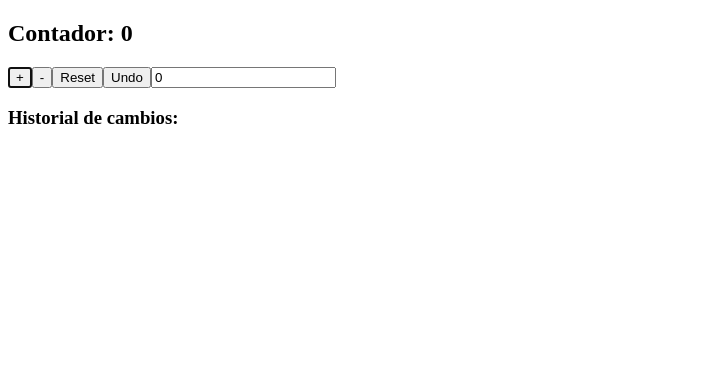
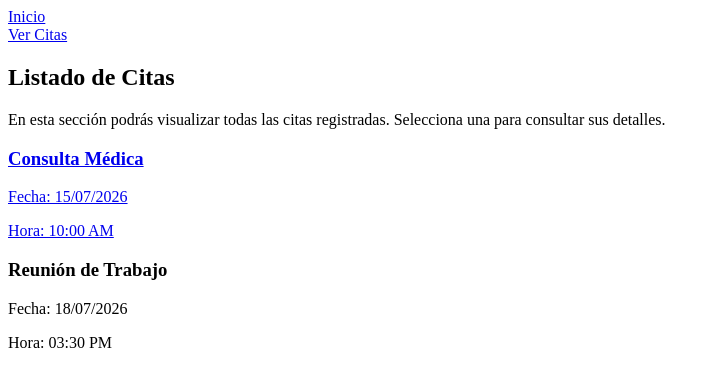
Before and after one commit to Said-Meza/module6, a React (Vite) app: page /citas in a window 1280 px wide. Shown: the top 386 px of the page, without its empty margins (0-720 px from the left). Built offline with nearby package versions, Linux system fonts and the light colour scheme.

Commit message:
react router

```diff
--- a/package.json
+++ b/package.json
@@ -11,7 +11,8 @@
   },
   "dependencies": {
     "react": "^19.2.6",
-    "react-dom": "^19.2.6"
+    "react-dom": "^19.2.6",
+    "react-router-dom": "^7.18.1"
   },
   "devDependencies": {
     "@eslint/js": "^10.0.1",
--- a/src/App.jsx
+++ b/src/App.jsx
@@ -1,26 +1,44 @@
 // import { ListaCompras } from "./ListasCompras"
 // import { Tarjeta } from "./Tarjeta"
 
-import { Game } from "./components/Game"
-import { CounterGame } from "./CounterGames"
+// import { Game } from "./components/Game"
+// import { CounterGame } from "./CounterGames"
 
 // import { ContadorTareas } from "./ContadorTareas"
 // import { ExploradorEspacial } from "./ExploradorEspacial"
+import { BrowserRouter, Routes, Route, Link } from 'react-router-dom';
 
-
+import { Home } from './pages/Home';
+import { CitasDetalle } from './pages/CitasDetalle';
+import { Citas } from './pages/Citas';
+import { NotFound } from './pages/NotFound';
+NotFound
 function App() {
 
   return (
-       <div>
-      {/* <h1>Tarjeta de Presentación</h1> */}
-      {/* Renderizamos el componente Tarjeta */}
-      {/* <Tarjeta /> */}
-      {/* <ListaCompras /> */}
-      {/* <ContadorTareas></ContadorTareas> */}
-      {/* <ExploradorEspacial></ExploradorEspacial> */}
-      {/* <Game></Game> */}
-      <CounterGame></CounterGame>
-    </div>
+    <BrowserRouter>
+      <nav>
+        <Link to="/">Inicio</Link><br>
+        </br>
+        <Link to="/citas">Ver Citas</Link>
+      </nav>
+      <Routes>
+        <Route path="/" element={<Home />} />
+        <Route path="/citas" element={<Citas />} />
+        <Route path="/citas/:id" element={<CitasDetalle />} />
+        <Route path="*" element={<NotFound />} />
+      </Routes>
+    </BrowserRouter>
+    //    <div>
+    //   {/* <h1>Tarjeta de Presentación</h1> */}
+    //   {/* Renderizamos el componente Tarjeta */}
+    //   {/* <Tarjeta /> */}
+    //   {/* <ListaCompras /> */}
+    //   {/* <ContadorTareas></ContadorTareas> */}
+    //   {/* <ExploradorEspacial></ExploradorEspacial> */}
+    //   {/* <Game></Game> */}
+    //   <CounterGame></CounterGame>
+    // </div>
 
   )
 }
--- /dev/null
+++ b/src/pages/Citas.jsx
@@ -0,0 +1,32 @@
+
+
+export const Citas = () => {
+  return (
+    <main className="container">
+      <section>
+        <h1>Listado de Citas</h1>
+
+        <p>
+          En esta sección podrás visualizar todas las citas registradas.
+          Selecciona una para consultar sus detalles.
+        </p>
+
+        <div className="lista-citas">
+
+          <a href="/citas/2" className="cita">
+            <h3>Consulta Médica</h3>
+            <p>Fecha: 15/07/2026</p>
+            <p>Hora: 10:00 AM</p>
+          </a>
+
+          <article className="cita">
+            <h3>Reunión de Trabajo</h3>
+            <p>Fecha: 18/07/2026</p>
+            <p>Hora: 03:30 PM</p>
+          </article>
+
+        </div>
+      </section>
+    </main>
+  )
+}
--- /dev/null
+++ b/src/pages/CitasDetalle.jsx
@@ -0,0 +1,33 @@
+
+import { useParams } from 'react-router-dom';
+
+export const CitasDetalle = () => {
+   const { id } = useParams();
+  return (
+     <main className="container">
+      <section>
+
+        <h1>Detalle de la Cita</h1>
+
+        <article>
+
+          <h2>Consulta Médica</h2>
+
+          <p><strong>ID:</strong> {id}</p>
+
+          <p><strong>Fecha:</strong> 15/07/2026</p>
+
+          <p><strong>Hora:</strong> 10:00 AM</p>
+
+          <p><strong>Lugar:</strong> Clínica Central</p>
+
+          <p>
+            <strong>Descripción:</strong> Consulta médica de seguimiento.
+          </p>
+
+        </article>
+
+      </section>
+    </main>
+  )
+}
--- /dev/null
+++ b/src/pages/Home.jsx
@@ -0,0 +1,24 @@
+
+
+export const Home = () => {
+  return (
+    <main className="container">
+      <section>
+        <h1>Agenda de Citas</h1>
+        <p>
+          Bienvenido a la aplicación de gestión de citas. Aquí podrás registrar,
+          consultar y administrar todas tus citas de manera rápida y sencilla.
+        </p>
+
+        <h2>¿Qué puedes hacer?</h2>
+
+        <ul>
+          <li>📅 Registrar nuevas citas.</li>
+          <li>🔍 Consultar los detalles de una cita.</li>
+          <li>📖 Mantener un historial organizado.</li>
+          <li>⚡ Navegar fácilmente entre las diferentes secciones.</li>
+        </ul>
+      </section>
+    </main>
+  )
+}
--- /dev/null
+++ b/src/pages/NotFound.jsx
@@ -0,0 +1,20 @@
+
+export const NotFound = () => {
+  return (
+    <main className="container">
+
+      <section>
+
+        <h1>404</h1>
+
+        <h2>Página no encontrada</h2>
+
+        <p>
+          La página que intentas visitar no existe o fue movida.
+        </p>
+
+      </section>
+
+    </main>
+  )
+}
```
Also changed, not shown: 1 other file (tests, documents, lock files or other folders).
